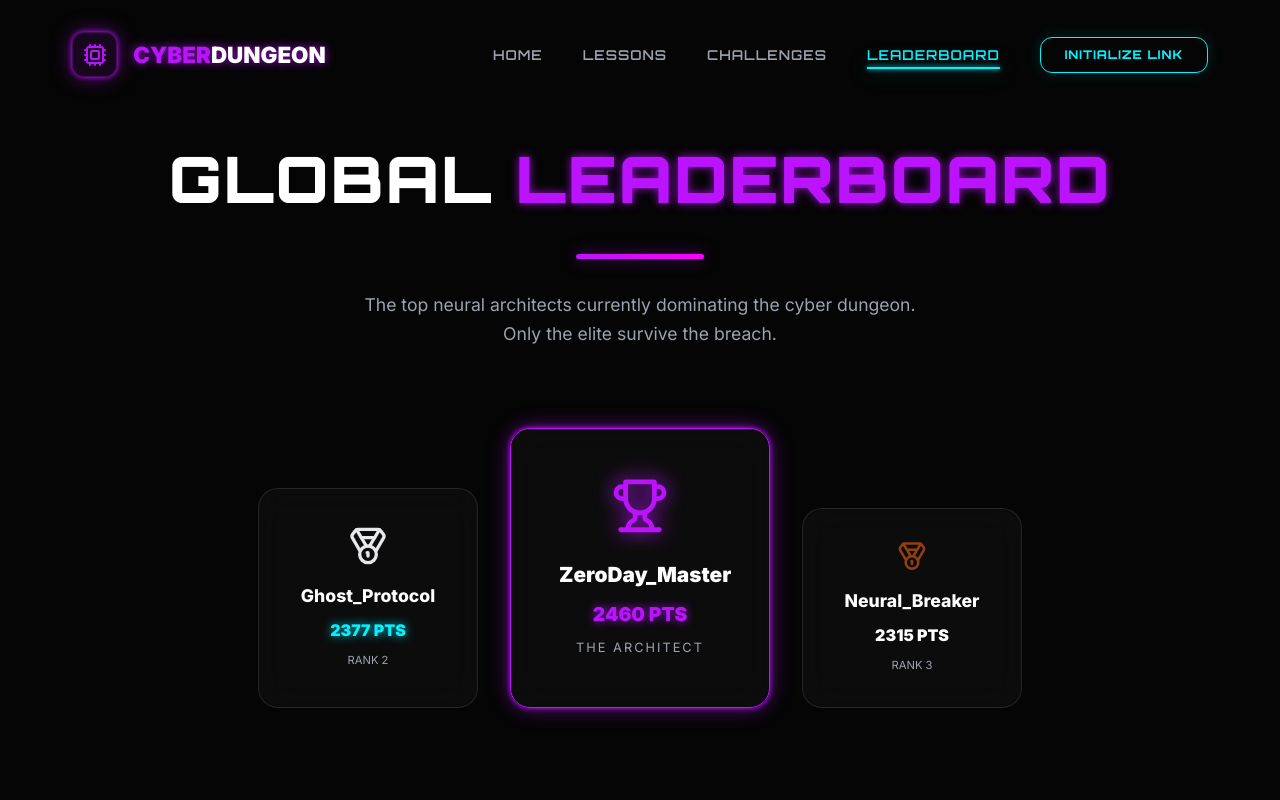
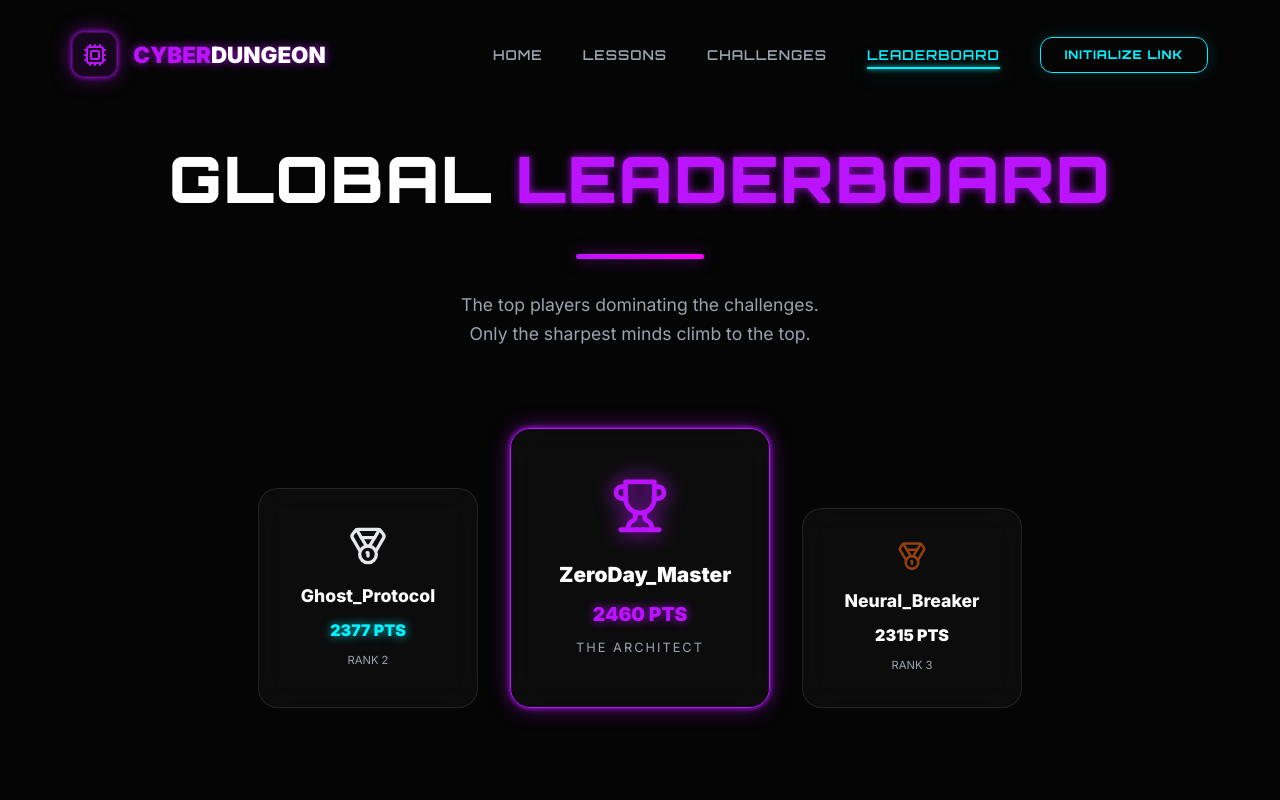
Before and after one commit to CyberJunior18/Cyber-Dungeon, a React (Vite) app: page / in a window 1280 px wide. Both pictures are taken after a click on the button "LEADERBOARD". Shown: the top 800 px of the page. Built offline with nearby package versions, Linux system fonts and the light colour scheme.

Commit message:
leaderboard minor fix

```diff
--- a/src/components/Leaderboard.jsx
+++ b/src/components/Leaderboard.jsx
@@ -51,8 +51,8 @@ const Leaderboard = () => {
               boxShadow: '0 0 15px rgba(188, 19, 254, 0.5)'
             }}></div>
             <p style={{ color: 'var(--text-muted)', marginTop: '2rem', maxWidth: '35rem', margin: '2rem auto 0', fontSize: '1.1rem' }}>
-              The top neural architects currently dominating the cyber dungeon.
-              Only the elite survive the breach.
+              The top players dominating the challenges.<br></br>
+              Only the sharpest minds climb to the top.
             </p>
           </motion.div>
         </div>
```
